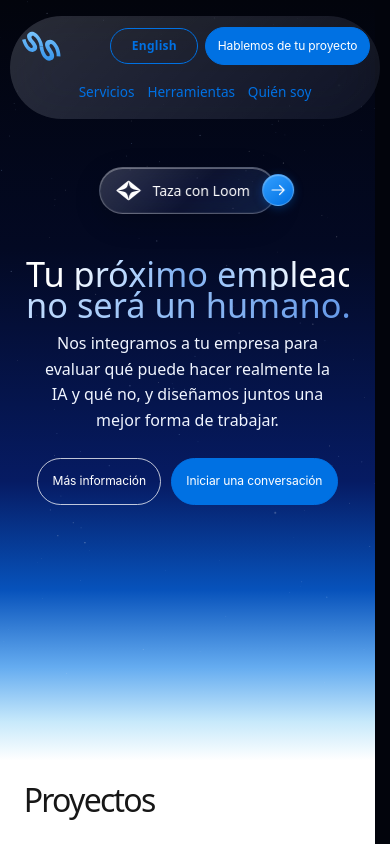
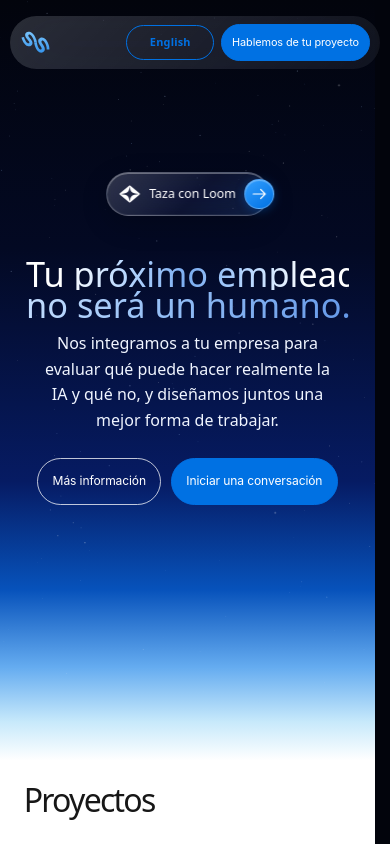
Before and after one commit to Santiagopanizza2005/santiscianweb, a Next.js app: page / in a window 390 px wide. Shown: the top 844 px of the page. Built offline with nearby package versions, Linux system fonts and the light colour scheme.

Commit message:
Adapt header and Loom badge for mobile screens

```diff
--- a/app/globals.css
+++ b/app/globals.css
@@ -647,6 +647,31 @@ body:has(.blank-project-page) {
   .site-header { width: calc(100vw - 1.25rem); max-width: calc(100vw - 1.25rem); gap: 0.4rem; }
   .site-header .header-cta { font-size: 0.75rem; padding-inline: 0.75rem; }
   .site-header .language-button { flex-shrink: 0; padding-inline: 0.6rem; }
+}
+
+@media (max-width: 768px) {
+  .site-header {
+    flex-wrap: nowrap;
+    width: calc(100vw - 1.25rem);
+    max-width: calc(100vw - 1.25rem);
+  }
+
+  .site-header__nav { display: none; }
+
+  .site-header__logo {
+    width: 2rem;
+    height: 2rem;
+  }
+
+  .site-header .header-cta {
+    font-size: clamp(0.65rem, 2.8vw, 0.8rem);
+    padding-inline: 0.65rem;
+  }
+
+  .site-header .language-button {
+    font-size: clamp(0.65rem, 2.8vw, 0.75rem);
+    padding-inline: 0.55rem;
+  }
 }
 
 .header-cta {
@@ -805,6 +830,28 @@ body:has(.blank-project-page) {
   outline-offset: 5px;
 }
 
+@media (max-width: 768px) {
+  .loom-tag {
+    bottom: calc(100% + 2.5rem);
+    max-width: calc(100vw - 3rem);
+    min-height: 2.75rem;
+    gap: 0.55rem;
+    padding: 0.35rem 0.35rem 0.35rem 0.75rem;
+    font-size: clamp(0.75rem, 3.2vw, 0.875rem);
+  }
+
+  .loom-tag > img {
+    flex-shrink: 0;
+    width: 1.35rem;
+    height: auto;
+  }
+
+  .loom-tag__arrow {
+    width: 1.85rem;
+    height: 1.85rem;
+  }
+}
+
 .figma-frame {
   --figma-accent: #1e90ff;
   border-radius: 6px;
```
